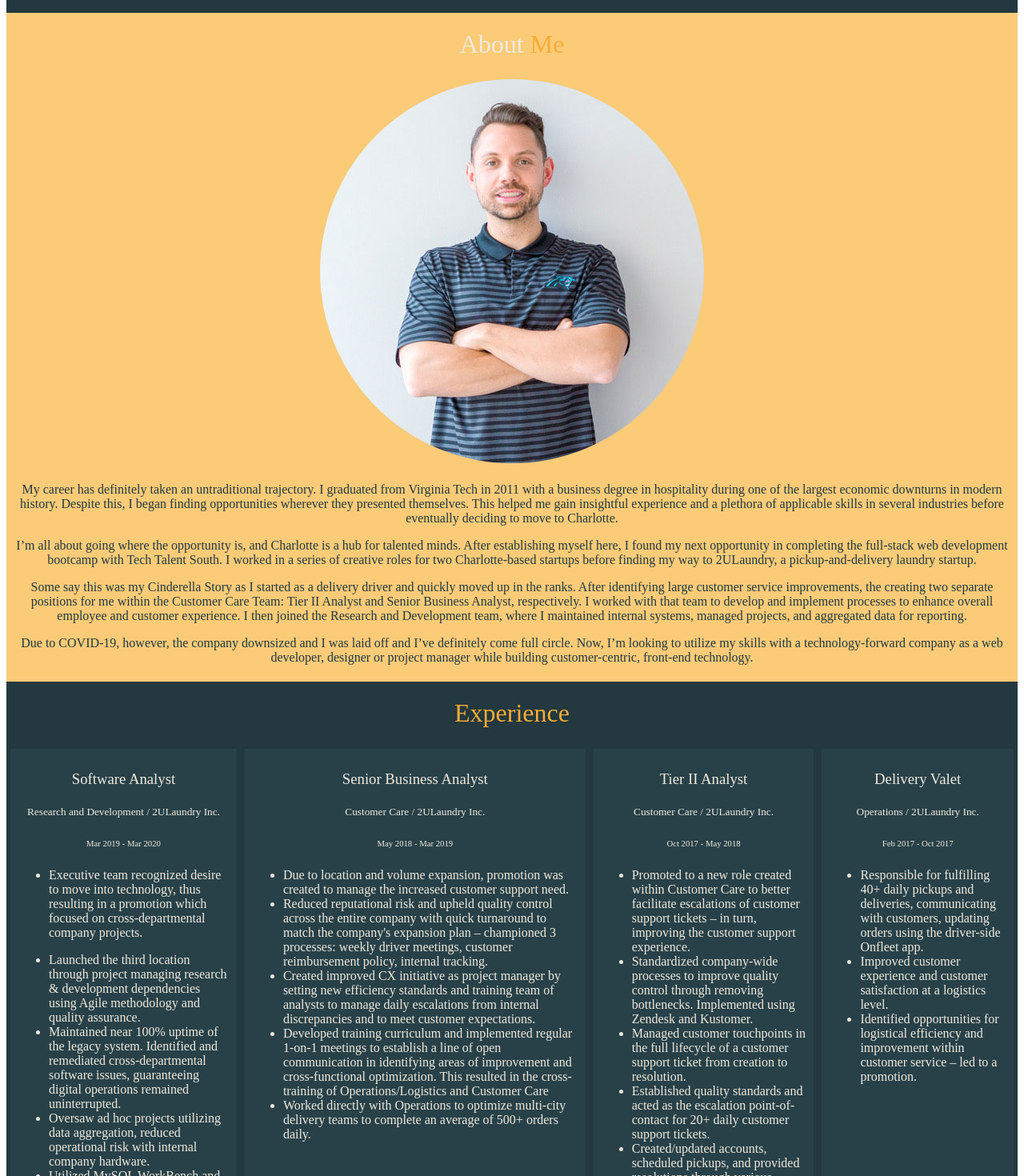
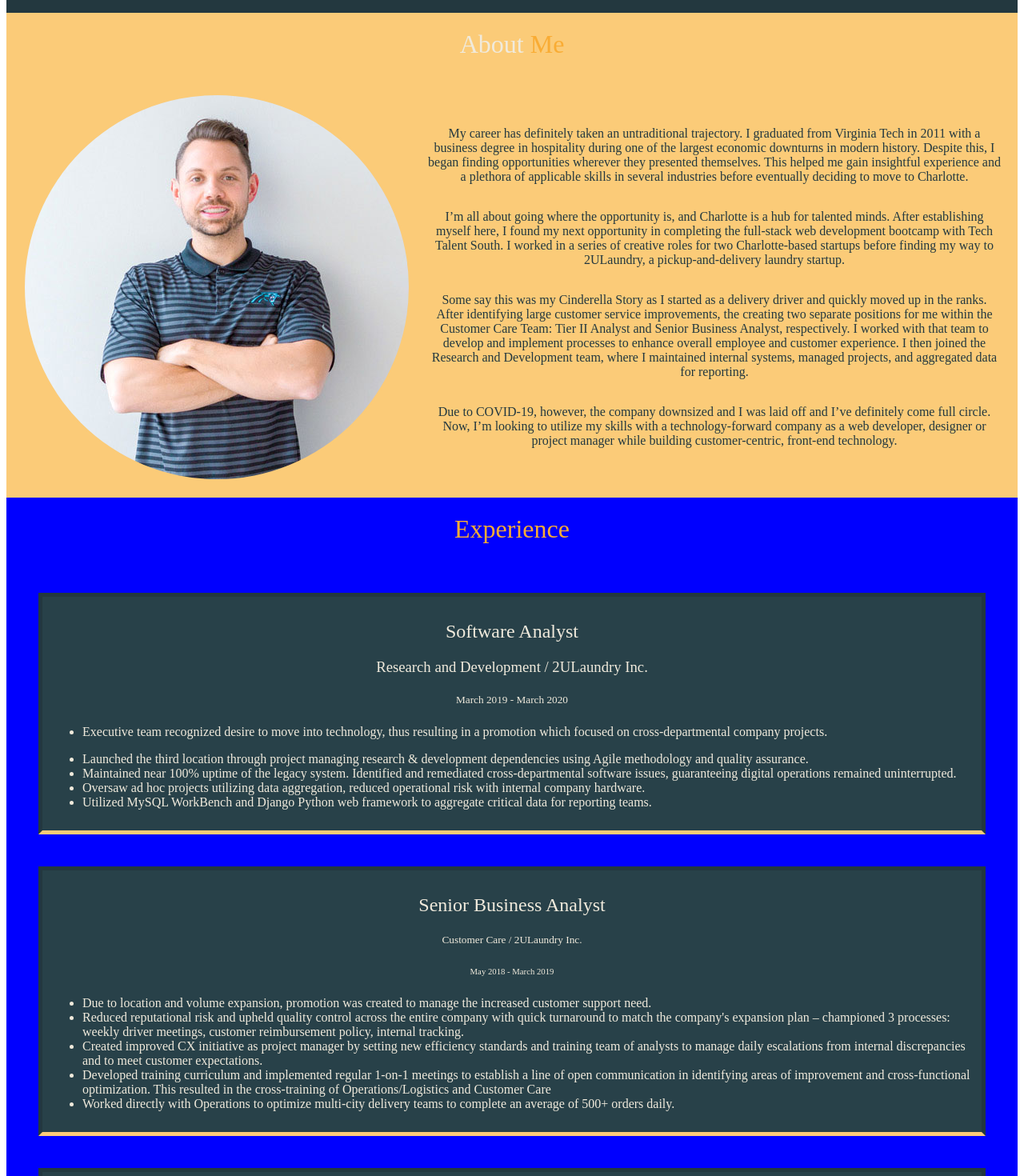
Before and after one commit to lflint07/new_website, a React (Create React App) app: page / in a window 1280 px wide. Shown: the part 260-1730 px from the top of the page at 80% size. Built offline with nearby package versions, Linux system fonts and the light colour scheme.

Commit message:
updated 'Experience' CSS

```diff
--- a/src/components/Experience.js
+++ b/src/components/Experience.js
@@ -2,8 +2,8 @@ import React from "react";
 
 function Experience() {
   return (
-    <div>
-      <div id="experience">
+    <div id="experience">
+      <div className="experience-container">
         <div className="experience-heading">
           <h1 className="lg-heading experience">
             <span className="text-secondary">Experience</span>
@@ -11,9 +11,9 @@ function Experience() {
         </div>
         <div className="job-experience">
           <div className="job job-1">
-            <h3>Software Analyst</h3>
-            <h5>Research and Development / 2ULaundry Inc.</h5>
-            <h6>Mar 2019 - Mar 2020</h6>
+            <h2>Software Analyst</h2>
+            <h3>Research and Development / 2ULaundry Inc.</h3>
+            <h5>March 2019 - March 2020</h5>
             <div>
               <ul>
                 <li>
@@ -45,9 +45,9 @@ function Experience() {
             </div>
           </div>
           <div className="job job-2">
-            <h3>Senior Business Analyst</h3>
+            <h2>Senior Business Analyst</h2>
             <h5>Customer Care / 2ULaundry Inc.</h5>
-            <h6>May 2018 - Mar 2019</h6>
+            <h6>May 2018 - March 2019</h6>
             <div>
               <ul>
                 <li>
@@ -82,9 +82,9 @@ function Experience() {
             </div>
           </div>
           <div className="job job-3">
-            <h3>Tier II Analyst</h3>
+            <h2>Tier II Analyst</h2>
             <h5>Customer Care / 2ULaundry Inc.</h5>
-            <h6>Oct 2017 - May 2018</h6>
+            <h6>October 2017 - May 2018</h6>
             <div>
               <ul>
                 <li>
@@ -113,9 +113,9 @@ function Experience() {
             </div>
           </div>
           <div className="job job-4">
-            <h3>Delivery Valet</h3>
+            <h2>Delivery Valet</h2>
             <h5>Operations / 2ULaundry Inc.</h5>
-            <h6>Feb 2017 - Oct 2017</h6>
+            <h6>February 2017 - October 2017</h6>
             <div>
               <ul>
                 <li>
--- a/src/scss/_mobile.scss
+++ b/src/scss/_mobile.scss
@@ -11,7 +11,45 @@
     }
   }
 
+  //Hero
+  .hero {
+    h1,
+    h2 {
+      font-size: 4em;
+    }
+  }
   //About
+  #about {
+    display: flex;
+    flex-direction: row;
+
+    .about-container {
+      display: flex;
+      flex-direction: column;
+    }
+
+    // .lg-heading.about {
+    //   display: flex;
+    //   flex-direction: row;
+    //   justify-content: center;
+    // }
+
+    .about-info {
+      display: flex;
+      flex-direction: row;
+      margin: 10px;
+    }
+    .bio-image {
+      display: flex;
+      flex-direction: row;
+      margin: 10px;
+    }
+    .bio {
+      display: flex;
+      flex-direction: column;
+      margin: 10px;
+    }
+  }
 
   //Experience
   .job-experience {
@@ -61,7 +99,14 @@
     &.navbar ul {
       display: flex;
       flex-direction: row;
-      // padding-right: 20px;
+    }
+  }
+
+  //Main
+  .hero {
+    &h1,
+    &h2 {
+      font-size: 8em;
     }
   }
   //About
@@ -71,18 +116,18 @@
     .about-container {
       display: flex;
       flex-direction: column;
+      margin: 10px;
     }
 
     .lg-heading.about {
-      display: flex;
-      flex-direction: row;
-      justify-content: center;
+      font-size: 4em;
     }
+
 
     .about-info {
       display: flex;
       flex-direction: row;
-      margin: 10px;
+      // margin: 10px;
     }
     .bio-image {
       display: flex;
@@ -140,7 +185,6 @@
     &.navbar ul {
       display: flex;
       flex-direction: row;
-
     }
   }
 
--- a/src/scss/index.scss
+++ b/src/scss/index.scss
@@ -145,10 +145,24 @@ a {
   flex-direction: column;
   color: $additional-color;
 
+  .experience-container {
+    display: flex;
+    flex-direction: column;
+    background-color: blue;
+  }
+  .job-experience {
+    display: flex;
+    flex-direction: column;
+    margin: 20px;
+
+  }
   .job {
     background: lighten($primary-color, 3);
-    padding: 0.5rem;
+    // padding: 0.5rem;
     border-bottom: $tertiary-color 5px solid;
+    margin: 20px;
+    padding: 10px;
+
   }
 }
 
```
